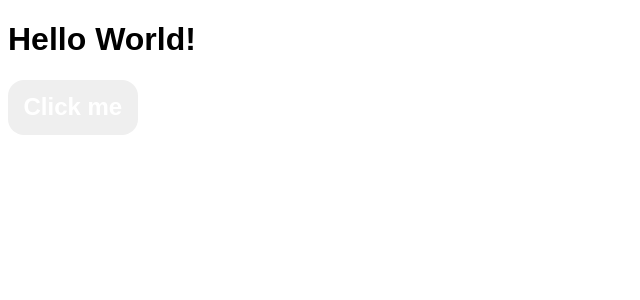
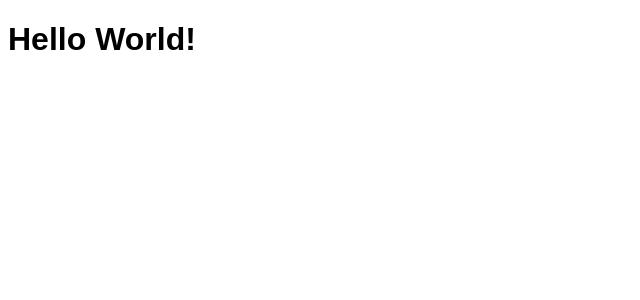
Before and after one commit to ElizarAitbek/ecomilk-web, a React (Vite) app: page / in a window 1280 px wide. Shown: the top 300 px of the page, without its empty margins (0-640 px from the left). Built offline with nearby package versions, Linux system fonts and the light colour scheme; a web font is replaced by a local one.

Commit message:
clear app component

```diff
--- a/src/App.jsx
+++ b/src/App.jsx
@@ -1,10 +1,7 @@
-import { Button } from "components/button/Button"
-
 export function App() {
   return (
     <div>
       <h1>Hello World!</h1>
-      <Button>Click me</Button>
     </div>
   )
 }
```
